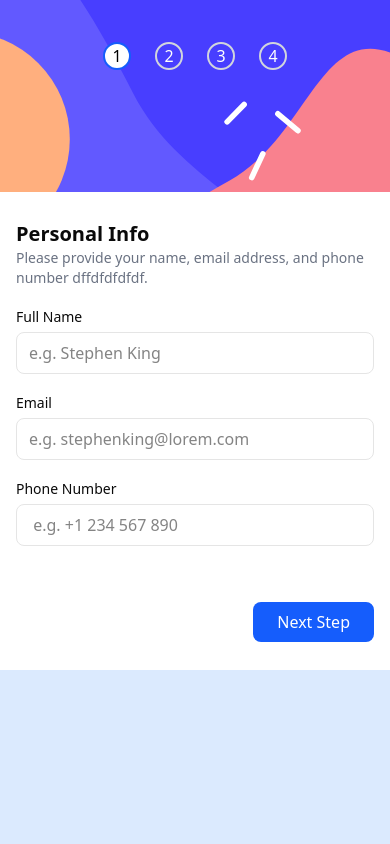
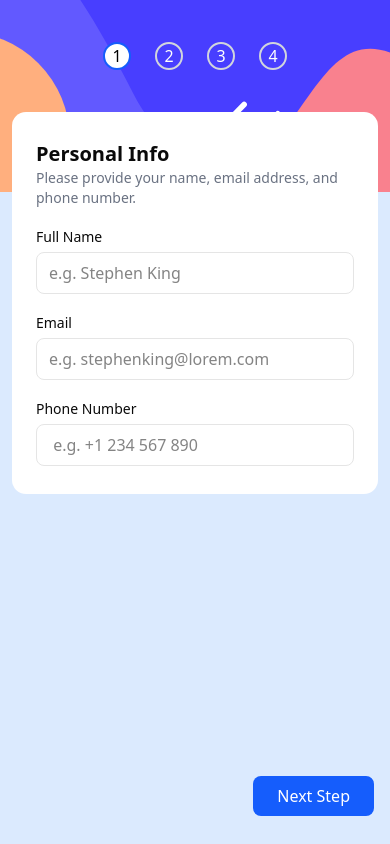
Before and after one commit to AskTiba/bit-by-bit, a Next.js app: page /challenges/multi-step-form in a window 390 px wide. Built offline with nearby package versions, Linux system fonts and the light colour scheme.

Commit message:
style(mobile): update the general form layout for small screens

```diff
--- a/src/app/challenges/multi-step-form/components/sidebar.tsx
+++ b/src/app/challenges/multi-step-form/components/FormPage.tsx
@@ -13,7 +13,7 @@ import { FormData } from "../lib/types/formData";
 
 const steps = [1, 2, 3, 4]; // 4 steps
 
-const Sidebar: React.FC = () => {
+const FormPage = () => {
   const [activeStep, setActiveStep] = useState(0);
   const [isYearly, setIsYearly] = useState(false);
   const [visitedSteps, setVisitedSteps] = useState<boolean[]>(
@@ -62,7 +62,7 @@ const Sidebar: React.FC = () => {
 
   return (
     <main className="bg-blue-100 min-h-screen lg:flex items-center justify-center lg:py-16">
-      <section className="grid grid-cols-1 lg:grid-cols-3 max-w-4xl w-full h-full bg-white lg:rounded-xl overflow-hidden">
+      <section className="grid grid-cols-1 lg:grid-cols-3 max-w-4xl w-full h-full bg-blue-100 lg:bg-white lg:rounded-xl overflow-hidden">
         {/* Sidebar image & step indicators */}
         <div className="relative h-48 lg:h-auto lg:min-h-full w-full">
           {/* Desktop image */}
@@ -89,9 +89,9 @@ const Sidebar: React.FC = () => {
         {/* Wizard form */}
         <form
           onSubmit={handleSubmit(onSubmit)}
-          className="col-span-2 lg:relative flex flex-col justify-between lg:mt-4 lg:mx-12 h-full"
+          className="col-span-2 relative lg:static flex flex-col bg-white rounded-xl -top-20 z-60 justify-between mx-3 h-full"
         >
-          <div className="flex-1 ">
+          <div className="">
             <StepContent
               activeStep={activeStep}
               isYearly={isYearly}
@@ -100,9 +100,7 @@ const Sidebar: React.FC = () => {
               errors={errors}
             />
           </div>
-
-          {/* Desktop navigation */}
-          <div className="hidden lg:block sticky bottom-0 w-full bg-white py-3 z-10">
+          <div className="hidden lg:block sticky bottom-0 w-full py-3 z-10">
             <NavigationButtons
               activeStep={activeStep}
               stepsLength={steps.length}
@@ -111,9 +109,9 @@ const Sidebar: React.FC = () => {
             />
           </div>
         </form>
-
+      </section>
       {/* Mobile navigation */}
-        <div className="lg:hidden sticky bottom-0 w-full bg-white py-3 z-10">
+      <div className="lg:hidden absolute   bottom-0 w-full bg- py-3 z-10">
         <NavigationButtons
           activeStep={activeStep}
           stepsLength={steps.length}
@@ -121,9 +119,8 @@ const Sidebar: React.FC = () => {
           onBack={onBack}
         />
       </div>
-      </section>
     </main>
   );
 };
 
-export default Sidebar;
+export default FormPage;
--- a/src/app/challenges/multi-step-form/components/personalInfo.tsx
+++ b/src/app/challenges/multi-step-form/components/personalInfo.tsx
@@ -10,10 +10,10 @@ interface PersonalInfoProps {
 const PersonalInfo = ({ register, errors }: PersonalInfoProps) => {
   return (
     <section className="">
-      <div className="my-7 mx-4 flex flex-col">
+      <div className="my-7 px-6 flex flex-col">
         <h2 className="font-semibold text-xl">Personal Info</h2>
         <p className="text-gray-500 text-sm mb-4">
-          Please provide your name, email address, and phone number dffdfdfdfdf.
+          Please provide your name, email address, and phone number.
         </p>
 
         <div className="flex flex-col gap-4">
--- a/src/app/challenges/multi-step-form/page.tsx
+++ b/src/app/challenges/multi-step-form/page.tsx
@@ -1,12 +1,12 @@
 import React from "react";
-import Sidebar from "./components/sidebar";
+import FormPage from "./components/FormPage";
 
-const Home = () => {
+const HomePage = () => {
   return (
     <>
-      <Sidebar />
+      <FormPage />
     </>
   );
 };
 
-export default Home;
+export default HomePage;
--- a/src/components/ui/checkbox.tsx
+++ b/src/components/ui/checkbox.tsx
@@ -1,10 +1,10 @@
-"use client"
+"use client";
 
-import * as React from "react"
-import * as CheckboxPrimitive from "@radix-ui/react-checkbox"
-import { CheckIcon } from "lucide-react"
+import * as React from "react";
+import * as CheckboxPrimitive from "@radix-ui/react-checkbox";
+import { CheckIcon } from "lucide-react";
 
-import { cn } from "~/lib/utils"
+import { cn } from "~/lib/utils";
 
 function Checkbox({
   className,
@@ -14,7 +14,7 @@ function Checkbox({
     <CheckboxPrimitive.Root
       data-slot="checkbox"
       className={cn(
-        "peer border-input dark:bg-input/30 data-[state=checked]:bg-primary data-[state=checked]:text-primary-foreground dark:data-[state=checked]:bg-primary data-[state=checked]:border-primary focus-visible:border-ring focus-visible:ring-ring/50 aria-invalid:ring-destructive/20 dark:aria-invalid:ring-destructive/40 aria-invalid:border-destructive size-4 shrink-0 rounded-[4px] border shadow-xs transition-shadow outline-none focus-visible:ring-[3px] disabled:cursor-not-allowed disabled:opacity-50",
+        "peer dark:bg-input/30 data-[state=checked]:bg-primary data-[state=checked]:text-primary-foreground dark:data-[state=checked]:bg-primary data-[state=checked]:border-primary focus-visible:border-ring focus-visible:ring-ring/50 aria-invalid:ring-destructive/20 dark:aria-invalid:ring-destructive/40 aria-invalid:border-destructive size-4 shrink-0 rounded-[4px] border border-gray-500 shadow-xs transition-shadow outline-none focus-visible:ring-[3px] disabled:cursor-not-allowed disabled:opacity-50",
         className
       )}
       {...props}
@@ -26,7 +26,7 @@ function Checkbox({
         <CheckIcon className="size-3.5" />
       </CheckboxPrimitive.Indicator>
     </CheckboxPrimitive.Root>
-  )
+  );
 }
 
-export { Checkbox }
+export { Checkbox };
```
Lines whose indentation alone changed are shown as unchanged.
